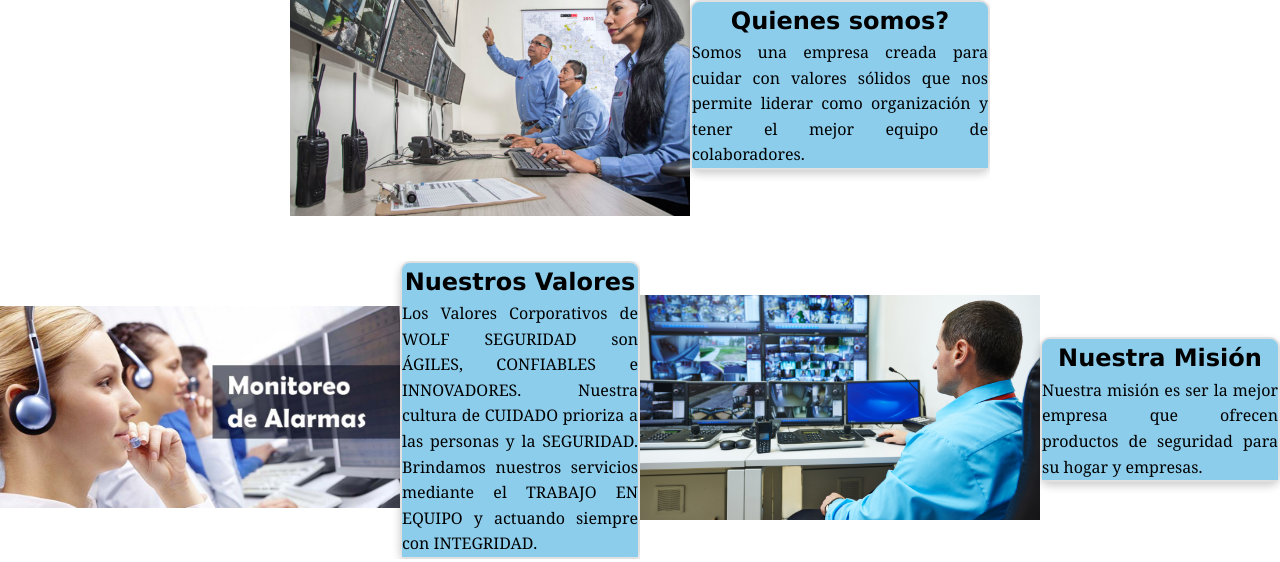
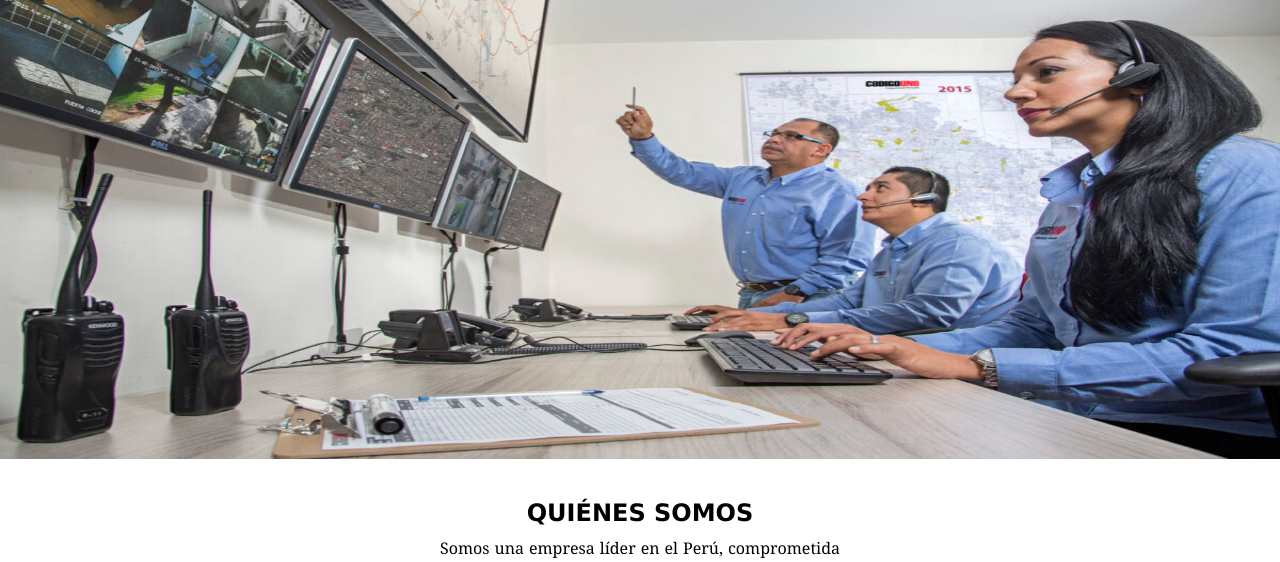
Before and after one commit to rodolfo2830/H_Producto, a plain HTML site: page nosotros.html in a window 1280 px wide. Shown: the part 89-651 px from the top of the page. Drawn offline with Linux system fonts and the light colour scheme.

Commit message:
nuevos cambios

```diff
--- a/css/style.css
+++ b/css/style.css
@@ -15,12 +15,12 @@ body {
   min-height: 100dvh; /* Asegura que el contenedor ocupe al menos toda la altura de la ventana,
   tambien a parte de dvh o lvh o svh*/
   display: grid;
-  grid-template-rows: auto 1fr auto; /* Tres filas para el encabezado, contenido y pie de
+  grid-template-rows: 1fr auto; /* Tres filas para el encabezado, contenido y pie de
   página el fr nos dice que todo lo que sobre se rellene en esl medio*/
 }
 header {
   background-color: #193865;
-  width: 100vw;
+  width: 100%;
   position: fixed;
   z-index: 1000; /* Asegura que el header esté siempre encima de otros contenidos */
   place-items: center; /* Alinea el contenido del header al centro */
@@ -120,70 +120,77 @@ button:hover {
 
 /**/
 /*aca estara la parte de articulos*/
-
+/*aca esta la pagina home.html */
 main {
   align-items: center;
-  max-width: 1300px;
+  width: 100%;
   font-family: Georgia, "Times New Roman", Times, serif;
   position: relative;
+  margin-top: 30px; /* Asegura que el contenido principal no se superponga al header */
 }
 .photo_completa {
   width: 100vw; /* Asegura que la imagen ocupe al menos toda la anchura de la ventana */
   height: auto;
   display: block;
   overflow: hidden; /* Para evitar que el contenido se desborde */
+  max-height: 500px;
 }
 section {
   font-family: Georgia, "Times New Roman", Times, serif;
   display: flex;
 }
-article {
-  max-width: 700px; /* Ancho máximo del artículo */
-  display: flex; /* Usa flexbox para alinear el contenido del artículo */
-  position: left;
-  align-items: center;
+
+/*aca esta la pagina nosotros.html */
+article { /* Ancho máximo del artículo */
+  display: block; /* Usa flexbox para alinear el contenido del artículo */
   overflow: hidden;
   margin: 20px auto; /* Añade margen para separar los artículos */
+  place-items: center; /* Alinea el contenido al centro */
+  text-align: justify;
+}
+article .article_1{
+  display: block;
 }
 .content_1,
 .content_2,
 .content_3 {
-  background-color: #8ccdeb;
-  line-height: 1.6;
-  border: 2px solid #e0e0e0;
   border-radius: 10px; /* Cambiado de 10% a 10px */
   display: block;
-  box-shadow: 0 4px 8px rgba(0, 0, 0, 0.2);
-  text-align: justify;
   place-items: center; /* Alinea el contenido al centro */
-  max-width: 600px; /* Ancho máximo del div */
+  max-width: 400px; /* Ancho máximo del div */
+  padding: 20px 0px 20px 0px;
 }
-p {
-  background-color: #8ccdeb;
+p{
+  padding: 10px 0px 10px 0px;
 }
-.blog_foto {
-  max-width: 400px;
-}
-.monitoreo_foto {
-  max-width: 400px;
-}
-.mision_foto {
-  max-width: 400px;
+.monitoreo_foto, .mision_foto {
+  width: 350px;
+  height: 150px;
 }
 h2 {
   font-family: Verdana, Geneva, Tahoma, sans-serif;
 }
+
+/*aca empieza el footer */
+footer {
+  width: 100%;
+}
 .final {
   display: block;
   background-color: #003366;
-  max-width: 1300px;
   font-family: system-ui, -apple-system, BlinkMacSystemFont, "Segoe UI", Roboto,
     Oxygen, Ubuntu, Cantarell, "Open Sans", "Helvetica Neue", sans-serif;
   place-items: center;
-  align-items: center;
   color: white !important;
   font-size: 20px;
   margin: 0;
+  padding: 10px;
+}
+.final .name{
+  font-weight: bold;
+  color: hsl(200, 19%, 90%);
+  font-family: Verdana, Geneva, Tahoma, sans-serif;
+  font-size: 25px;;
 }
 figure .logo_footer {
   width: 100px;
--- a/nosotros.html
+++ b/nosotros.html
@@ -62,23 +62,25 @@
       <!--parte principal del body-->
       <br />
       <main>
-        <section>
+        <figure class="somos">
+          <img src="images/Blog.jpg" alt="blog_foto" class="photo_completa" />
+        </figure>
+        <section class="section_1">
           <article class="article_1">
-            <figure>
-              <img src="images/Blog.jpg" alt="monitoreo" class="blog_foto" />
-            </figure>
             <div class="content_1">
-              <h2>Quienes somos?</h2>
+              <h2>QUIÉNES SOMOS</h2>
               <p>
-                Somos una empresa creada para cuidar con valores sólidos que nos
-                permite liderar como organización y tener el mejor equipo de
-                colaboradores.
+                Somos una empresa líder en el Perú, comprometida con el cuidado
+                de las personas. Nos respaldan sólidos valores que nos impulsan
+                a ser una organización de excelencia, conformada por un equipo
+                humano altamente capacitado, comprometido y apasionado por
+                brindar lo mejor cada día.
               </p>
             </div>
           </article>
         </section>
 
-        <section>
+        <section class="section_2">
           <article>
             <figure>
               <img
@@ -88,12 +90,11 @@
               />
             </figure>
             <div class="content_2">
-              <h2>Nuestros Valores</h2>
+              <h2>NUESTROS VALORES</h2>
               <p>
-                Los Valores Corporativos de WOLF SEGURIDAD son ÁGILES,
-                CONFIABLES e INNOVADORES. Nuestra cultura de CUIDADO prioriza a
-                las personas y la SEGURIDAD. Brindamos nuestros servicios
-                mediante el TRABAJO EN EQUIPO y actuando siempre con INTEGRIDAD.
+                Nuestra cultura de CUIDADO prioriza a las personas y su
+                SEGURIDAD. Brindamos nuestros servicios mediante el TRABAJO EN
+                EQUIPO y actuando siempre con INTEGRIDAD.
               </p>
             </div>
           </article>
@@ -103,7 +104,7 @@
               <img src="images/mision_foto.png" alt="" class="mision_foto" />
             </figure>
             <div class="content_3">
-              <h2>Nuestra Misión</h2>
+              <h2>NUESTRA MISIÓN</h2>
               <p>
                 Nuestra misión es ser la mejor empresa que ofrecen productos de
                 seguridad para su hogar y empresas.
@@ -114,7 +115,7 @@
       </main>
       <!--pie de pagina-->
       <footer class="final">
-        <big><strong>WOLF TEAM</strong></big>
+        <strong class="name">WOLF security</strong>
         <figure>
           <img src="images/Logo.png" alt="WOLF" class="logo_footer" />
         </figure>
@@ -123,11 +124,11 @@
         </div>
         <hr />
         <address>
-          <small>Correo electrónico:</small>
-          <a href="mailto:rodolfo@hotmail.com"> Wolf</a>
+          <cite><small>Correo electrónico:</small></cite>
+          <a href="mailto:rodolfo@hotmail.com"> wolf.security@gmail.com</a>
         </address>
         <address>
-          <cite><small>numero de contacto:</small> 977500841</cite>
+          <cite><small>numero de contacto:</small></cite> 977500841
         </address>
       </footer>
     </div>
```
Also changed, not shown: index.html (+4 -4 lines), actualizacion_2.html (added).
